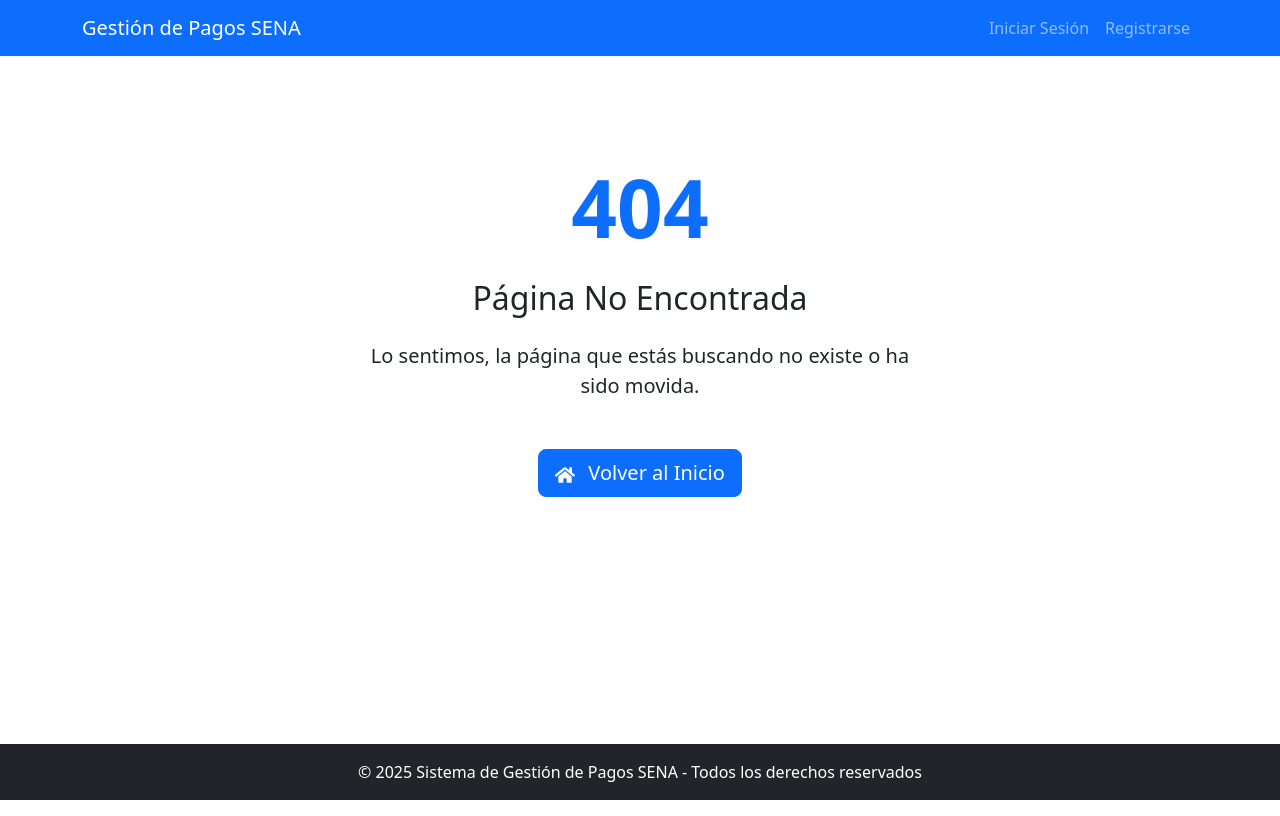
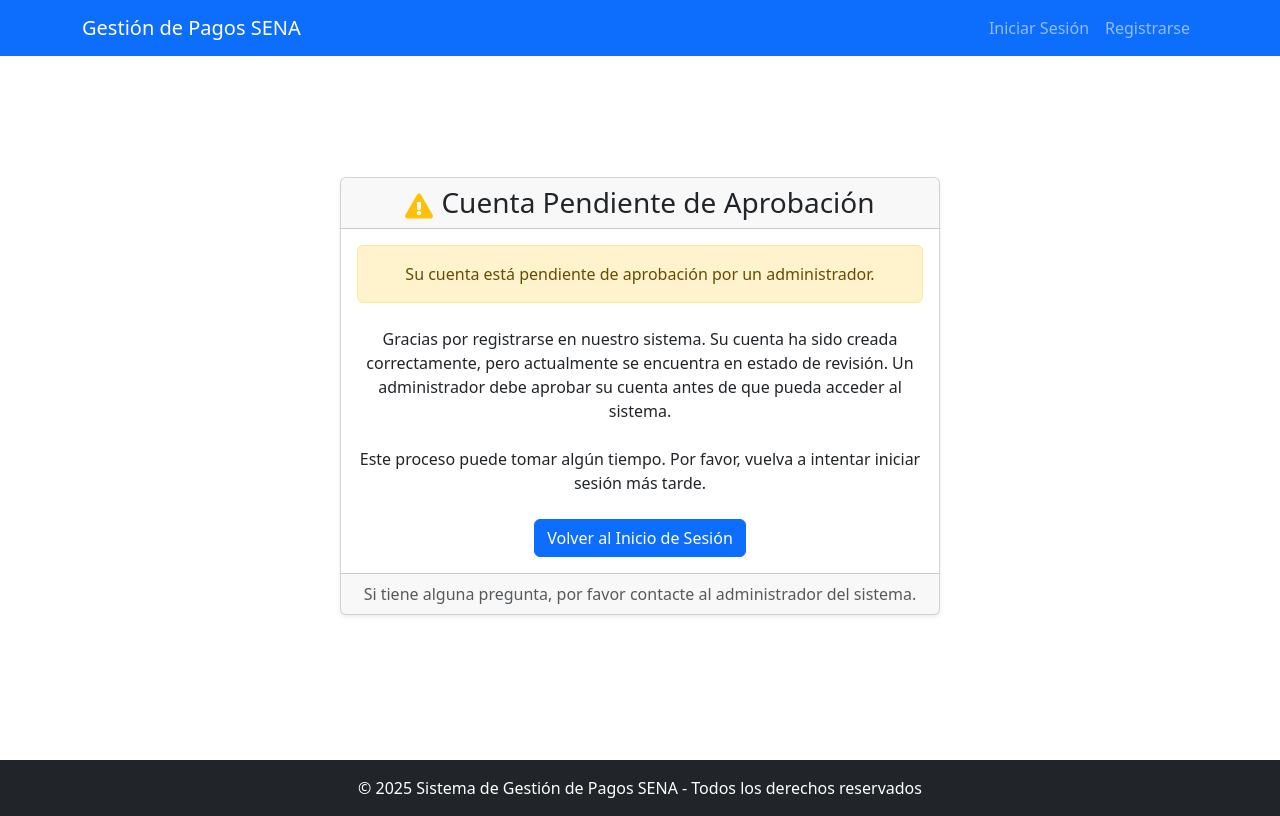
Before and after one commit to DevCat-HGS/GestionDePagos, a React (Create React App) app in the folder frontend/: page /pending-approval in a window 1280 px wide. Built offline with nearby package versions, Linux system fonts and the light colour scheme.

Commit message:
Frontend y correccion de la APi

```diff
--- a/frontend/src/App.js
+++ b/frontend/src/App.js
@@ -11,6 +11,7 @@ import HomeScreen from './screens/HomeScreen';
 import LoginScreen from './screens/LoginScreen';
 import RegisterScreen from './screens/RegisterScreen';
 import DashboardScreen from './screens/DashboardScreen';
+import PendingApprovalScreen from './screens/PendingApprovalScreen';
 import PaymentListScreen from './screens/PaymentListScreen';
 import PaymentCreateScreen from './screens/PaymentCreateScreen';
 import PaymentEditScreen from './screens/PaymentEditScreen';
@@ -38,6 +39,7 @@ function App() {
             <Route path="/login" element={<LoginScreen />} />
             <Route path="/register" element={<RegisterScreen />} />
             <Route path="/dashboard" element={<DashboardScreen />} />
+            <Route path="/pending-approval" element={<PendingApprovalScreen />} />
             <Route path="/payments" element={<PaymentListScreen />} />
             <Route path="/payments/create" element={<PaymentCreateScreen />} />
             <Route path="/payments/:id" element={<PaymentDetailScreen />} />
--- a/frontend/src/screens/LoginScreen.js
+++ b/frontend/src/screens/LoginScreen.js
@@ -30,6 +30,15 @@ const LoginScreen = () => {
 
     try {
       const { data } = await loginUser(email, password);
+
+      // Verificar si el usuario está pendiente de aprobación
+      if (data.approvalStatus === 'pending') {
+        // Guardar información del usuario para mostrar datos en la pantalla de espera
+        localStorage.setItem('userInfo', JSON.stringify(data));
+        navigate('/pending-approval');
+        return;
+      }
+
       localStorage.setItem('userInfo', JSON.stringify(data));
       toast.success('Inicio de sesión exitoso');
       navigate('/dashboard');
--- /dev/null
+++ b/frontend/src/screens/PendingApprovalScreen.js
@@ -0,0 +1,53 @@
+import React from 'react';
+import { Link } from 'react-router-dom';
+import { Card, Button, Row, Col } from 'react-bootstrap';
+import { FaExclamationTriangle } from 'react-icons/fa';
+import Message from '../components/Message';
+
+const PendingApprovalScreen = () => {
+  // Limpiar la información del usuario del localStorage
+  const handleLogout = () => {
+    localStorage.removeItem('userInfo');
+  };
+
+  return (
+    <div className="d-flex justify-content-center align-items-center" style={{ minHeight: '80vh' }}>
+      <Card className="text-center" style={{ maxWidth: '600px' }}>
+        <Card.Header as="h3">
+          <FaExclamationTriangle className="text-warning me-2" />
+          Cuenta Pendiente de Aprobación
+        </Card.Header>
+        <Card.Body>
+          <Message variant="warning">
+            Su cuenta está pendiente de aprobación por un administrador.
+          </Message>
+
+          <Card.Text className="my-4">
+            Gracias por registrarse en nuestro sistema. Su cuenta ha sido creada correctamente,
+            pero actualmente se encuentra en estado de revisión. Un administrador debe aprobar
+            su cuenta antes de que pueda acceder al sistema.
+          </Card.Text>
+
+          <Card.Text>
+            Este proceso puede tomar algún tiempo. Por favor, vuelva a intentar iniciar sesión más tarde.
+          </Card.Text>
+
+          <Row className="mt-4">
+            <Col>
+              <Link to="/login">
+                <Button variant="primary" onClick={handleLogout}>
+                  Volver al Inicio de Sesión
+                </Button>
+              </Link>
+            </Col>
+          </Row>
+        </Card.Body>
+        <Card.Footer className="text-muted">
+          Si tiene alguna pregunta, por favor contacte al administrador del sistema.
+        </Card.Footer>
+      </Card>
+    </div>
+  );
+};
+
+export default PendingApprovalScreen;
```
Also changed, not shown: 1 other file (tests, documents, lock files or other folders).
